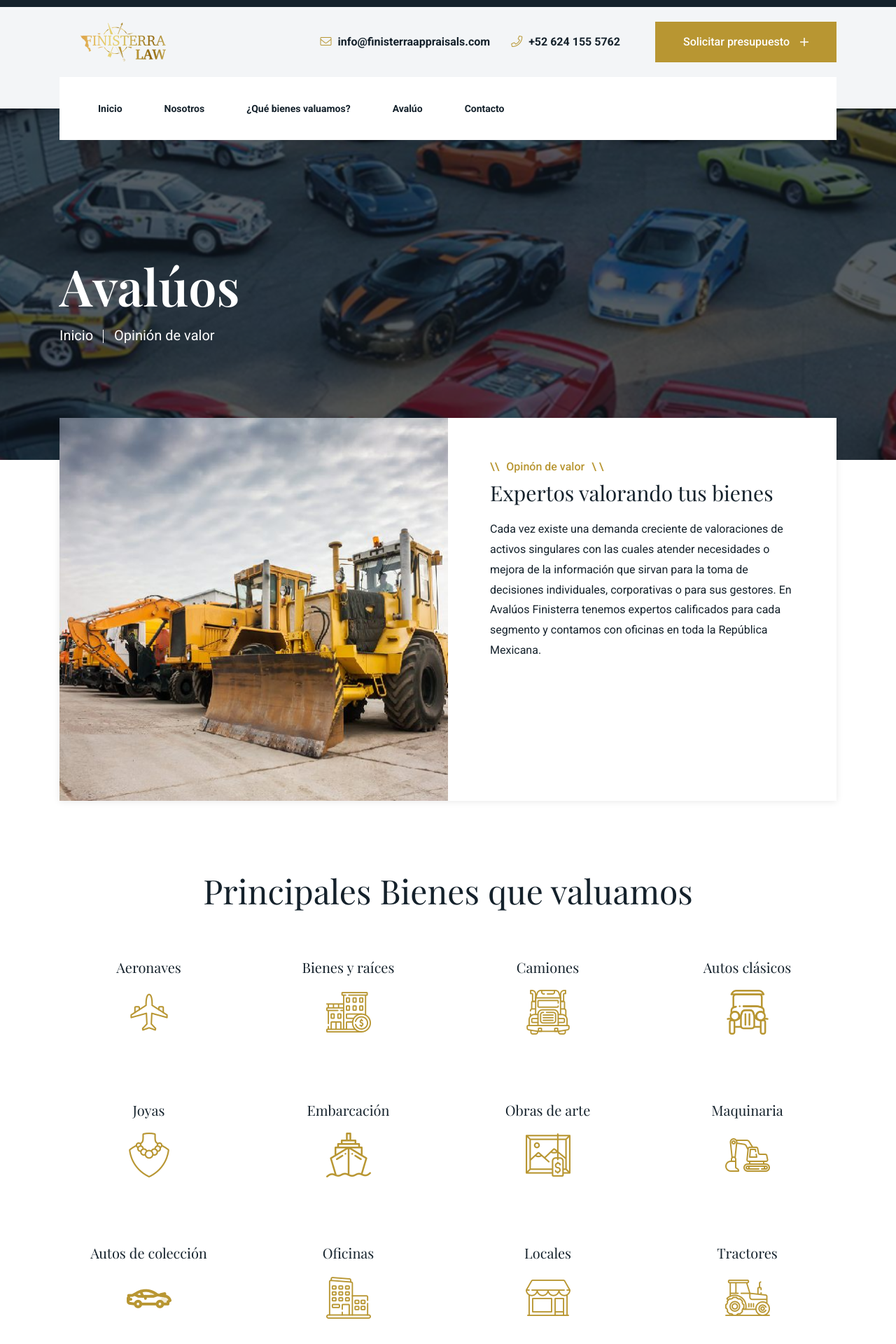
After one commit to Ivonnemtz96/finisterra, a PHP site: page /avaluo.php in a window 1280 px wide. The commit adds this page. Shown: the top 1920 px of the page at 70% size. Run offline with PHP 8.4, Linux system fonts and the light colour scheme; some libraries are stand-ins or nearby versions.

Commit message:
icons cargados, se agrega avuluo en pestaña

```diff
--- /dev/null
+++ b/avaluo.php
@@ -0,0 +1,17 @@
+<!DOCTYPE html>
+<html lang="es">
+<?php
+    include("includes/head.php");
+?>
+
+<body>
+        <?php
+        include("includes/header.php");
+        include("modules/avaluo.php");
+        include("includes/footer.php");
+        include("includes/scripts.php");
+    ?>
+
+</body>
+
+</html>
--- a/includes/header.php
+++ b/includes/header.php
@@ -110,7 +110,9 @@
                                 <li class="menu-item">
                                     <a href="/bienes">¿Qué bienes valuamos?</a>
                                 </li>
-
+                                <li class="menu-item">
+                                    <a href="/contacto">Avalúo</a>
+                                </li>
                                 <li class="menu-item">
                                     <a href="/contacto">Contacto</a>
                                 </li>
--- /dev/null
+++ b/modules/avaluo.php
@@ -0,0 +1,146 @@
+<!-- Start Subheader -->
+<div class="normal-bg subheader" style="background-image: url('/assets/images/banner2.jpg');">
+    <div class="container">
+        <div class="row">
+            <div class="col-12">
+                <div class="subheader-content">
+                    <h1 class="page-title text-custom-white fw-600">Avalúos</h1>
+                    <ul class="custom-flex breadcrumb">
+                        <li><a href="/">Inicio</a></li>
+                        <li>Opinión de valor</li>
+                    </ul>
+                </div>
+            </div>
+        </div>
+    </div>
+</div>
+<!-- End Subheader -->
+
+<!-- Start About us -->
+<section class="section-padding-bottom">
+    <div class="top-about-sec">
+        <div class="container">
+            <div class="row">
+                <div class="col-12">
+                    <div class="about-wrap-box">
+                        <div class="row no-gutters">
+                            <div class="col-lg-6">
+                                <div class="left-side full-height">
+                                    <img src="/assets/images/about-page.jpg?=1" class="image-fit" alt="">
+                                </div>
+                            </div>
+                            <div class="col-lg-6">
+                                <div class="right-side">
+                                    <div class="section-header left-heading">
+                                        <div class="section-heading">
+                                            <h6 class="text-orange mb-xl-10 sub-heading"><span>Opinón de valor</span>
+                                            </h6>
+                                            <h3 class="text-blue">Expertos valorando tus bienes</h3>
+                                            <p class="desc">
+                                                Cada vez existe una demanda creciente de valoraciones de activos
+                                                singulares con las cuales atender necesidades o mejora de la información
+                                                que sirvan para la toma de decisiones individuales, corporativas o para
+                                                sus gestores.
+
+                                                En Avalúos Finisterra tenemos expertos calificados para cada segmento y
+                                                contamos
+                                                con oficinas en toda la República Mexicana.
+                                            </p>
+                                        </div>
+                                    </div>
+
+                                </div>
+                            </div>
+                        </div>
+                    </div>
+                </div>
+            </div>
+        </div>
+    </div>
+    <div class="counter-sec-2 style-2 count-section">
+        <div class="container text-center">
+            <h2>Principales Bienes que valuamos</h2>
+            <div class="row">
+                <div class="col-md-3 mt-5 mb-5">
+                    <h5>Aeronaves</h5>
+                    <img src="/assets/images/icons/avion.png" alt="">
+                </div>
+                <div class="col-md-3  mt-5 mb-5">
+                    <h5>Bienes y raíces</h5>
+                    <img src="/assets/images/icons/bienes.png" alt="">
+                </div>
+                <div class="col-md-3  mt-5 mb-5">
+                    <h5>Camiones</h5>
+                    <img src="/assets/images/icons/camiones.png" alt="">
+                </div>
+                <div class="col-md-3  mt-5 mb-5">
+                    <h5>Autos clásicos</h5>
+                    <img src="/assets/images/icons/carro.png" alt="">
+                </div>
+                <div class="col-md-3  mt-5 mb-5">
+                    <h5>Joyas</h5>
+                    <img src="/assets/images/icons/collar.png" alt="">
+                </div>
+                <div class="col-md-3  mt-5 mb-5">
+                    <h5>Embarcación</h5>
+                    <img src="/assets/images/icons/crucero.png" alt="">
+                </div>
+                <div class="col-md-3  mt-5 mb-5">
+
+                    <h5>Obras de arte</h5>
+                    <img src="/assets/images/icons/cuadros.png" alt="">
+                </div>
+                <div class="col-md-3  mt-5 mb-5">
+                    <h5>Maquinaria</h5>
+                    <img src="/assets/images/icons/excavador.png" alt="">
+                </div>
+                <div class="col-md-3  mt-5 mb-5">
+                    <h5>Autos de colección</h5>
+                    <img src="/assets/images/icons/mustang.png" alt="">
+                </div>
+                <div class="col-md-3  mt-5 mb-5">
+                    <h5>Oficinas</h5>
+                    <img src="/assets/images/icons/oficinas.png" alt="">
+                </div>
+                <div class="col-md-3  mt-5 mb-5">
+                    <h5>Locales</h5>
+                    <img src="/assets/images/icons/tienda.png" alt="">
+                </div>
+                <div class="col-md-3  mt-5 mb-5">
+                    <h5>Tractores</h5>
+                    <img src="/assets/images/icons/tractor.png" alt="">
+                </div>
+                <div class="col-md-3  mt-5 mb-5">
+
+                    <img src="/assets/images/icons/" alt="">
+                </div>
+                <div class="col-md-3  mt-5 mb-5">
+
+                    <img src="/assets/images/icons/" alt="">
+                </div>
+                <div class="col-md-3  mt-5 mb-5">
+
+                    <img src="/assets/images/icons/" alt="">
+                </div>
+                <div class="col-md-3  mt-5 mb-5">
+
+                    <img src="/assets/images/icons/" alt="">
+                </div>
+                <div class="col-md-3  mt-5 mb-5">
+
+                    <img src="/assets/images/icons/" alt="">
+                </div>
+                <div class="col-md-3  mt-5 mb-5">
+
+                </div>
+                <div class="col-md-3  mt-5 mb-5">
+
+                </div>
+                <div class="col-md-3  mt-5 mb-5">
+
+                </div>
+            </div>
+        </div>
+    </div>
+</section>
+<!-- End About us -->
```
Also changed, not shown: assets/images/about-page.jpg, assets/images/banner2.jpg (added), assets/images/icons/avion.png (added), assets/images/icons/bienes.png (added), assets/images/icons/camiones.png (added), assets/images/icons/carro.png (added), assets/images/icons/collar.png (added), assets/images/icons/crucero.png (added), assets/images/icons/cuadros.png (added), assets/images/icons/excavador.png (added), assets/images/icons/mustang.png (added), assets/images/icons/oficinas.png (added), assets/images/icons/tienda.png (added), assets/images/icons/tractor.png (added), 3 other files.
